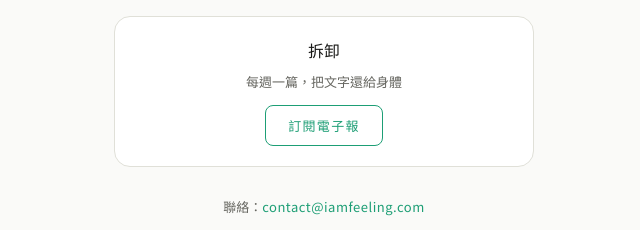
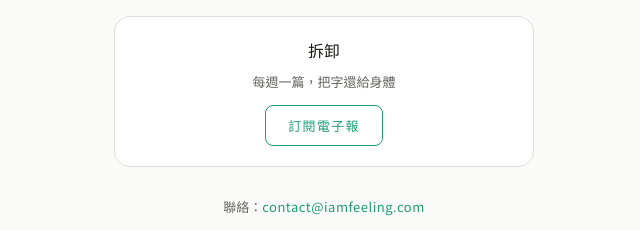
Before and after one commit to BebeforeDo/iamfeeling-assets, a plain HTML site: page word/index.html in a window 1280 px wide. Shown: the part 7183-7413 px from the top of the page, 316-956 px from the left. Drawn offline with Linux system fonts and the light colour scheme.

Commit message:
Add files via upload

```diff
--- a/word/index.html
+++ b/word/index.html
@@ -356,8 +356,8 @@
   </div>
   <div class="sub-wrap">
     <script async src="https://subscribe-forms.beehiiv.com/v3/loader.js" data-beehiiv-form="b599d456-c019-4312-bd4b-33ea70a5b4f9"></script>
-    <noscript><div class="sub-box"><b>拆卸</b><span>每週一篇，把文字還給身體</span><a href="https://bedo.beehiiv.com/subscribe" target="_blank" rel="noopener">訂閱</a></div></noscript>
-    <div class="sub-fallback" hidden><div class="sub-box"><b>拆卸</b><span>每週一篇，把文字還給身體</span><a href="https://bedo.beehiiv.com/subscribe" target="_blank" rel="noopener">訂閱電子報</a></div></div>
+    <noscript><div class="sub-box"><b>拆卸</b><span>每週一篇，把字還給身體</span><a href="https://bedo.beehiiv.com/subscribe" target="_blank" rel="noopener">訂閱</a></div></noscript>
+    <div class="sub-fallback" hidden><div class="sub-box"><b>拆卸</b><span>每週一篇，把字還給身體</span><a href="https://bedo.beehiiv.com/subscribe" target="_blank" rel="noopener">訂閱電子報</a></div></div>
     <script>
     (function(){var w=document.querySelector('.sub-wrap');if(!w)return;
       setTimeout(function(){var ok=false;
```
